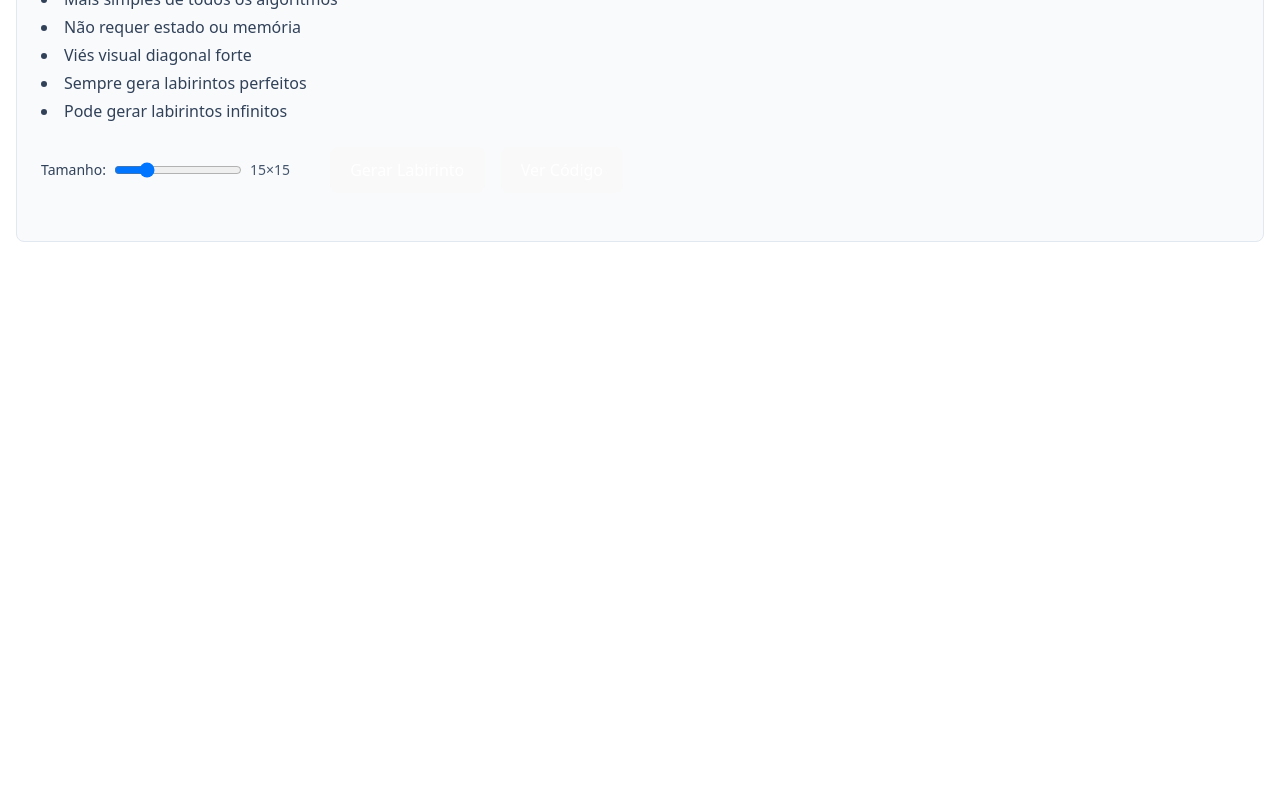
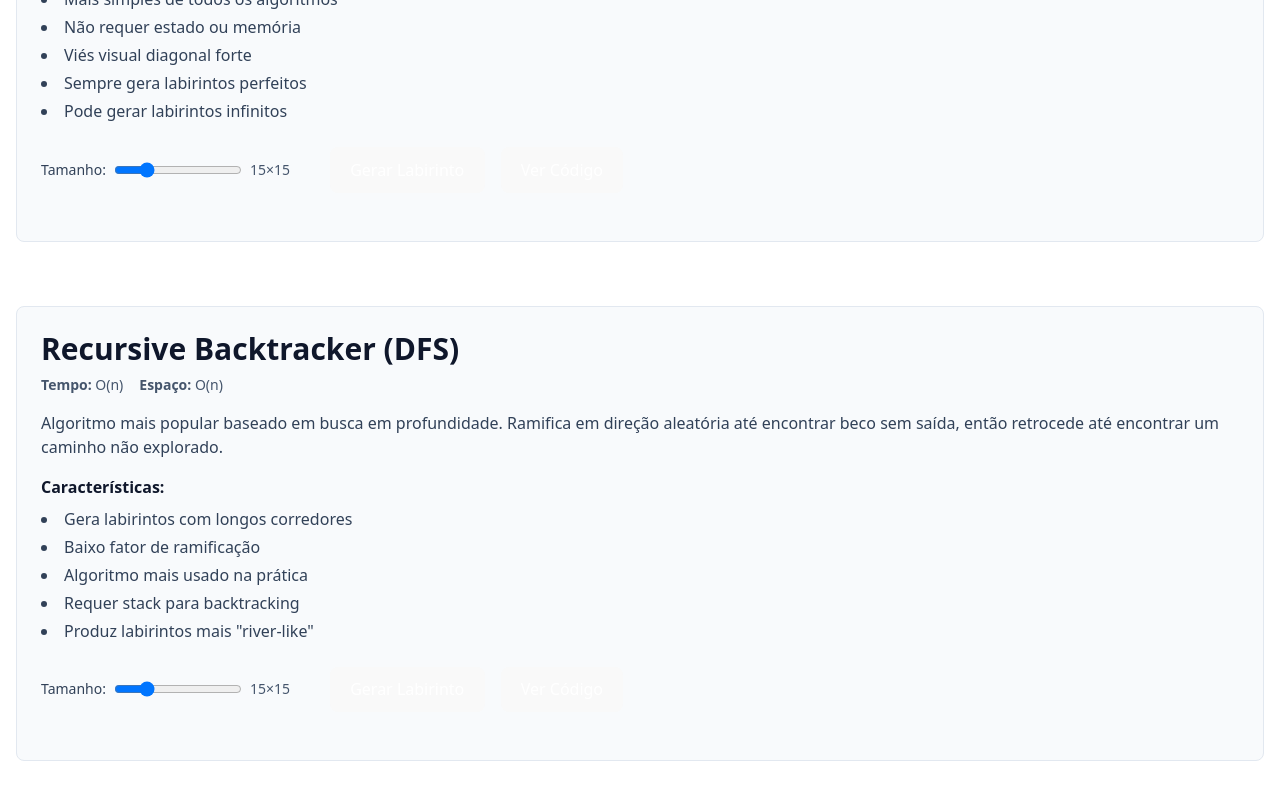
Before and after one commit to CaioVieira-dev/maze, a React (Vite) app in the folder maze-algorithms/: page / in a window 1280 px wide. Shown: the part 584-1384 px from the top of the page. Before the commit the page ends 922 px from the top, so only its background shows below. Built offline with nearby package versions, Linux system fonts and the light colour scheme.

Commit message:
feat: :sparkles: adiciona algoritmo Recursive Backtracker (DFS)

```diff
--- a/maze-algorithms/src/App.tsx
+++ b/maze-algorithms/src/App.tsx
@@ -2,8 +2,9 @@ import { Glossary } from "./components/Glossary";
 import { AlgorithmSection } from "./components/AlgorithmSection";
 import { algorithmsData } from "./data/algorithms";
 import { generateBinaryTree } from "./algorithms/binaryTree";
+import { generateRecursiveBacktracker } from "./algorithms/recursiveBacktracker";
 
-// Código exemplo para exibição
+// Código exemplo Binary Tree
 const binaryTreeCode = `function generateBinaryTree(rows: number, cols: number): MazeGrid {
   const grid = createEmptyGrid(rows, cols);
 
@@ -23,6 +24,41 @@ const binaryTreeCode = `function generateBinaryTree(rows: number, cols: number):
         const chosen = randomChoice(neighbors);
         removeWall(current, chosen);
       }
+    }
+  }
+
+  return grid;
+}`;
+
+// Código exemplo Recursive Backtracker
+const recursiveBacktrackerCode = `function generateRecursiveBacktracker(rows: number, cols: number): MazeGrid {
+  const grid = createEmptyGrid(rows, cols);
+  const stack: Cell[] = [];
+
+  // Começar na célula (0, 0)
+  const startCell = grid[0][0];
+  startCell.visited = true;
+  stack.push(startCell);
+
+  while (stack.length > 0) {
+    const current = stack[stack.length - 1]; // Peek
+
+    // Obter vizinhos não visitados
+    const unvisitedNeighbors = getNeighbors(grid, current, true);
+
+    if (unvisitedNeighbors.length > 0) {
+      // Escolher vizinho aleatório
+      const chosen = randomChoice(unvisitedNeighbors);
+
+      // Remover parede entre current e chosen
+      removeWall(current, chosen);
+
+      // Adicionar à pilha
+      chosen.visited = true;
+      stack.push(chosen);
+    } else {
+      // Backtrack
+      stack.pop();
     }
   }
 
@@ -50,6 +86,13 @@ function App() {
           generateFn={generateBinaryTree}
           code={binaryTreeCode}
         />
+
+        {/* Recursive Backtracker */}
+        <AlgorithmSection
+          info={algorithmsData[1]}
+          generateFn={generateRecursiveBacktracker}
+          code={recursiveBacktrackerCode}
+        />
       </div>
     </div>
   );
--- /dev/null
+++ b/maze-algorithms/src/algorithms/recursiveBacktracker.ts
@@ -0,0 +1,48 @@
+import { type MazeGrid } from "../types/maze";
+import {
+  createEmptyGrid,
+  removeWall,
+  getNeighbors,
+  randomChoice,
+} from "../utils/maze";
+
+/**
+ * Algoritmo Recursive Backtracker (DFS)
+ * Usa busca em profundidade com backtracking para gerar o labirinto
+ */
+export function generateRecursiveBacktracker(
+  rows: number,
+  cols: number
+): MazeGrid {
+  const grid = createEmptyGrid(rows, cols);
+  const stack: (typeof grid)[0][0][] = [];
+
+  // Começar na célula (0, 0)
+  const startCell = grid[0][0];
+  startCell.visited = true;
+  stack.push(startCell);
+
+  while (stack.length > 0) {
+    const current = stack[stack.length - 1]; // Peek (não remove ainda)
+
+    // Obter vizinhos não visitados
+    const unvisitedNeighbors = getNeighbors(grid, current, true);
+
+    if (unvisitedNeighbors.length > 0) {
+      // Escolher um vizinho aleatório
+      const chosen = randomChoice(unvisitedNeighbors);
+
+      // Remover parede entre current e chosen
+      removeWall(current, chosen);
+
+      // Marcar chosen como visitado e adicionar à pilha
+      chosen.visited = true;
+      stack.push(chosen);
+    } else {
+      // Sem vizinhos não visitados, fazer backtrack
+      stack.pop();
+    }
+  }
+
+  return grid;
+}
--- a/maze-algorithms/src/data/algorithms.ts
+++ b/maze-algorithms/src/data/algorithms.ts
@@ -22,7 +22,7 @@ export const algorithmsData: AlgorithmInfo[] = [
     id: "recursive-backtracker",
     name: "Recursive Backtracker (DFS)",
     description:
-      "Algoritmo mais popular baseado em busca em profundidade. Ramifica em direção aleatória até encontrar beco sem saída, então retrocede.",
+      "Algoritmo mais popular baseado em busca em profundidade. Ramifica em direção aleatória até encontrar beco sem saída, então retrocede até encontrar um caminho não explorado.",
     complexity: {
       time: "O(n)",
       space: "O(n)",
@@ -30,9 +30,9 @@ export const algorithmsData: AlgorithmInfo[] = [
     characteristics: [
       "Gera labirintos com longos corredores",
       "Baixo fator de ramificação",
-      "Algoritmo mais usado",
+      "Algoritmo mais usado na prática",
       "Requer stack para backtracking",
-      "Naturalmente recursivo",
+      'Produz labirintos mais "river-like"',
     ],
   },
   {
```
